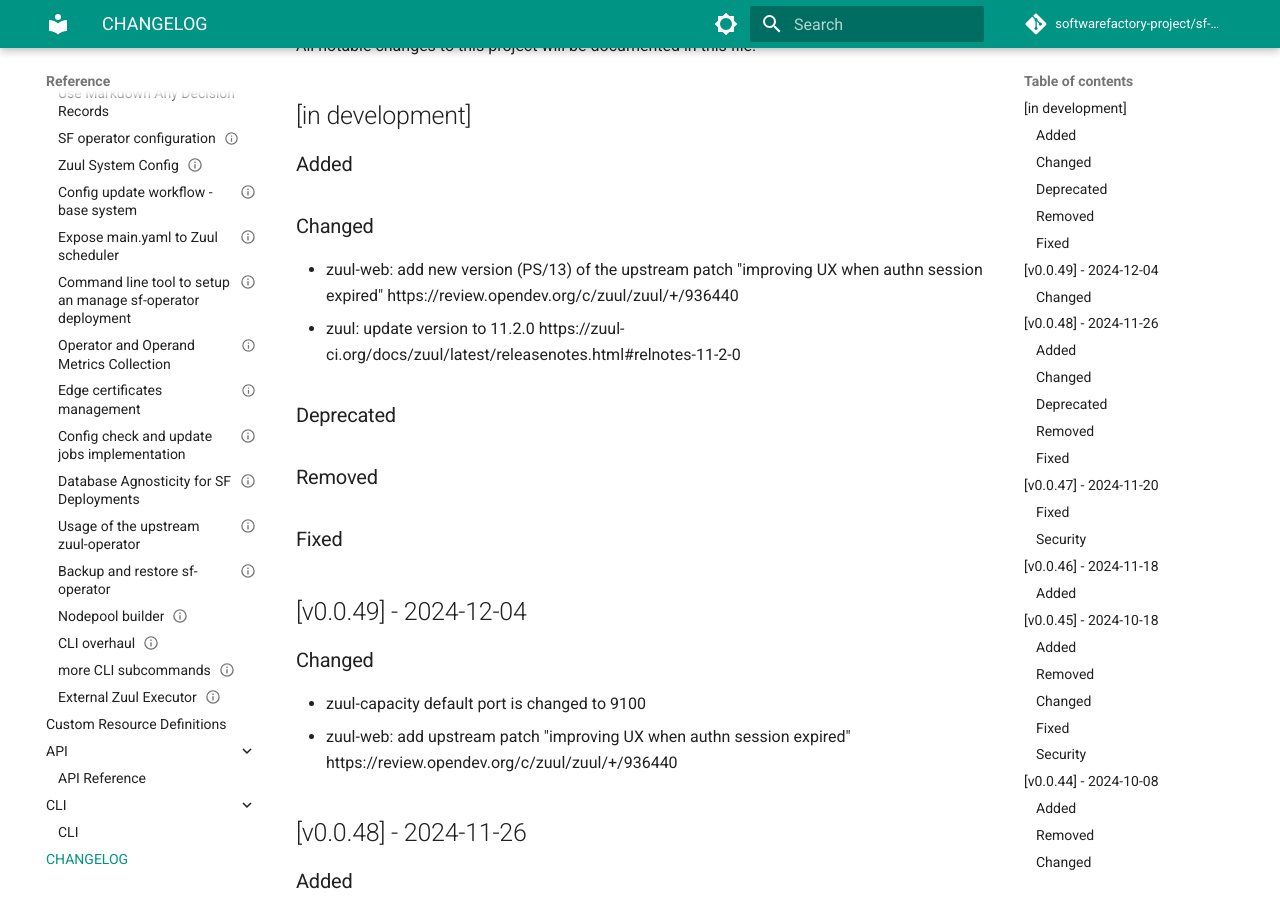
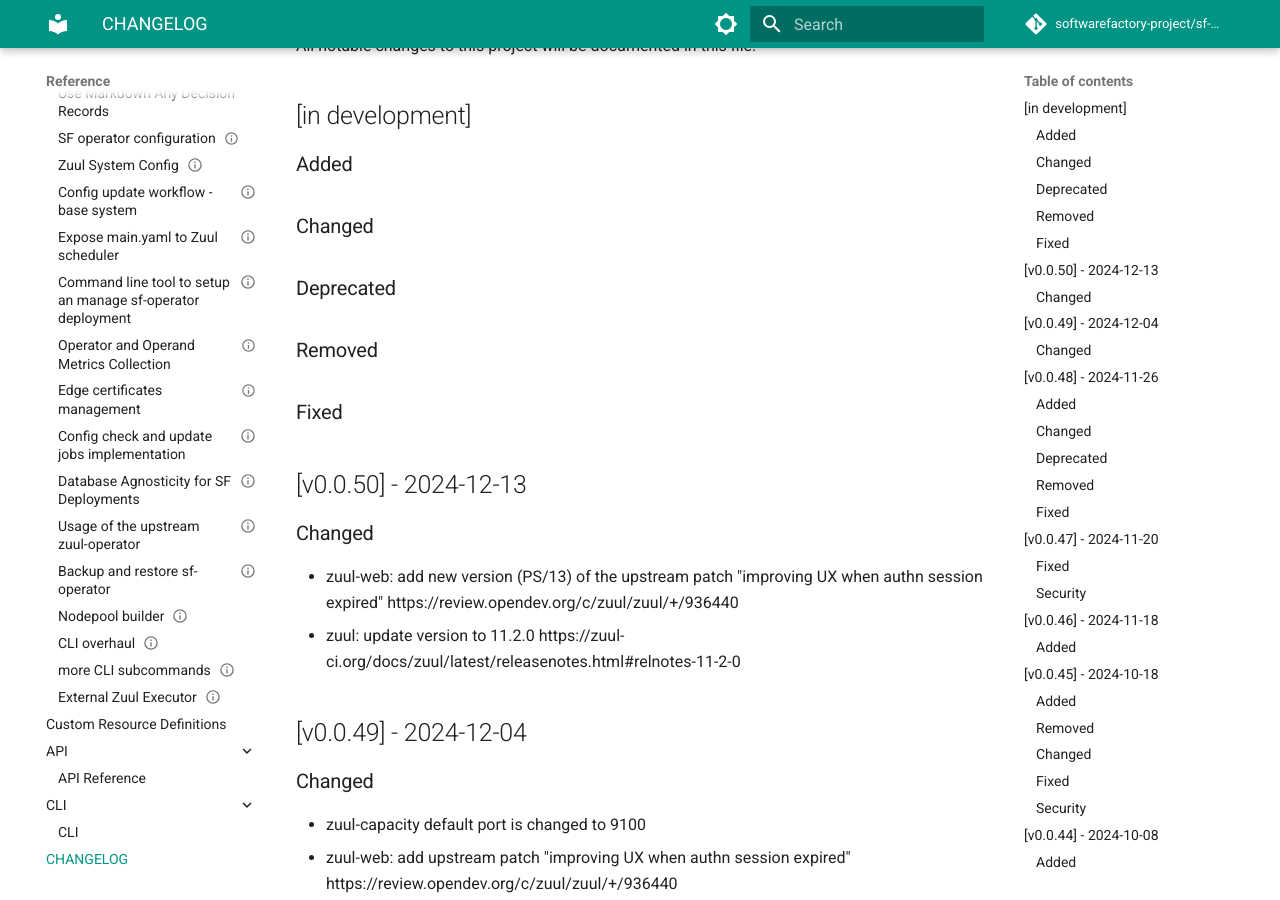
Before and after one commit to softwarefactory-project/sf-operator, an MkDocs documentation site: the page built from doc/reference/CHANGELOG.md, in a window 1280 px wide and 900 px high, scrolled down 195 px. Built offline with MkDocs 1.6.1 and Material for MkDocs 9.7.7, drawn with Linux system fonts in a browser that asks for light colours; comment, search, counter and statistics services are not loaded.

Commit message:
Prepare for version v0.0.50
Change-Id: I5f5bc570f8cadb203dda3ac0cbe0420a17ff165a

```diff
--- a/doc/reference/CHANGELOG.md
+++ b/doc/reference/CHANGELOG.md
@@ -6,13 +6,16 @@
 
 ### Added
 ### Changed
+### Deprecated
+### Removed
+### Fixed
+
+## [v0.0.50] - 2024-12-13
+
+### Changed
 
 - zuul-web: add new version (PS/13) of the upstream patch "improving UX when authn session expired" https://review.opendev.org/c/zuul/zuul/+/936440
 - zuul: update version to 11.2.0 https://zuul-ci.org/docs/zuul/latest/releasenotes.html#relnotes-11-2-0
-
-### Deprecated
-### Removed
-### Fixed
 
 ## [v0.0.49] - 2024-12-04
 
```
